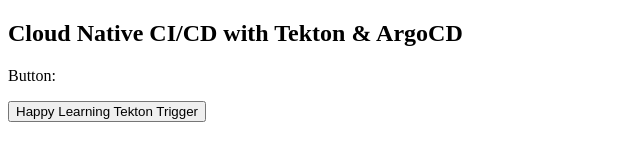
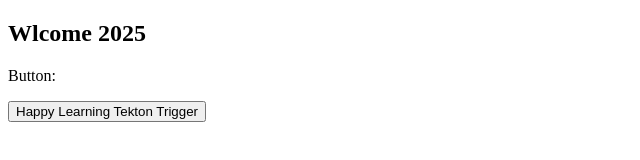
Before and after one commit to Mihircdac/duasp-git-demo, a plain HTML site: page index.html in a window 1280 px wide. Shown: the whole page, without its empty margins (0-640 px from the left). Drawn offline with Linux system fonts and the light colour scheme.

Commit message:
changed index.html with add features

```diff
--- a/index.html
+++ b/index.html
@@ -3,10 +3,10 @@
 <head>
   <meta charset="UTF-8">
   <meta name="viewport" content="width=device-width, initial-scale=1.0">
-  <title>Cloud Native CI/CD with Tekton & ArgoCD</title>
+  <title>Welcome Duasp 2025</title>
 </head>
 <body>
-  <h2>Cloud Native CI/CD with Tekton & ArgoCD</h2>
+  <h2>Wlcome 2025</h2>
   <p>Button:</p>
   <button>Happy Learning Tekton Trigger  </button>
 </body>
```
